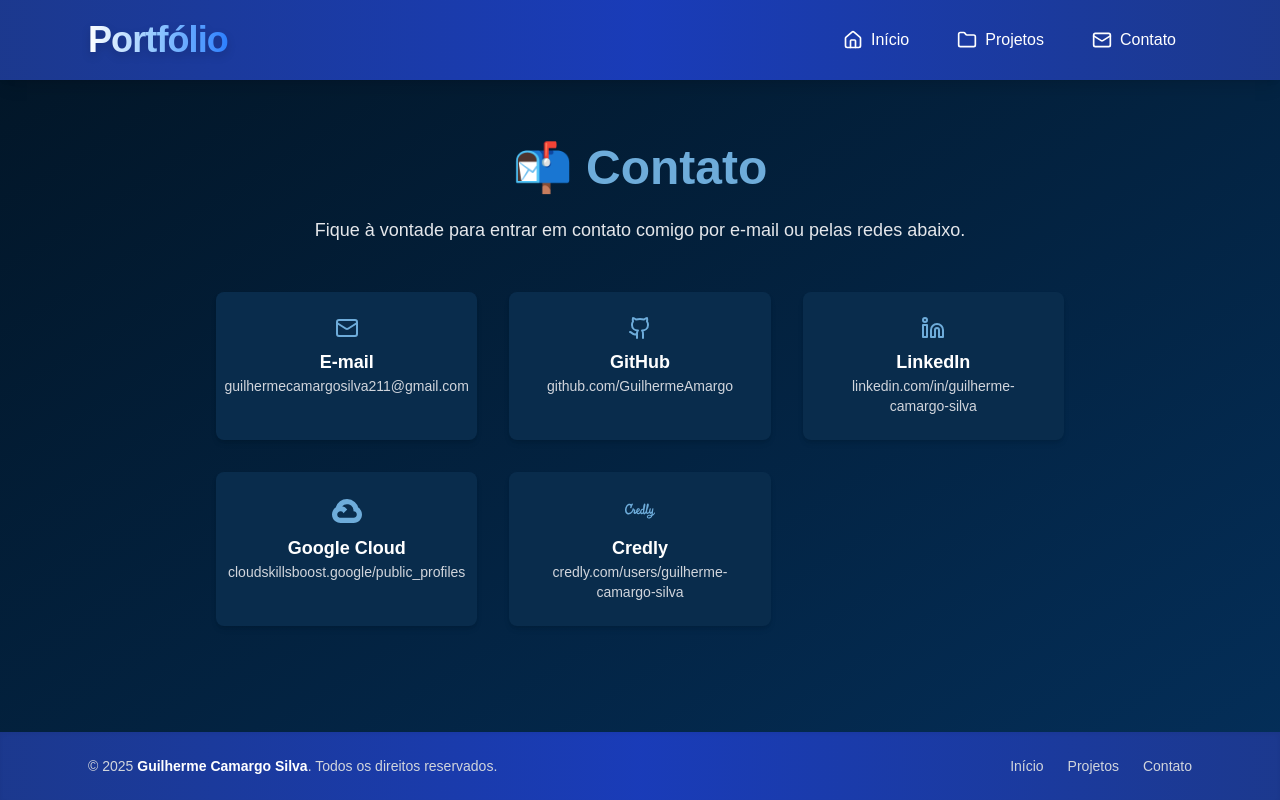
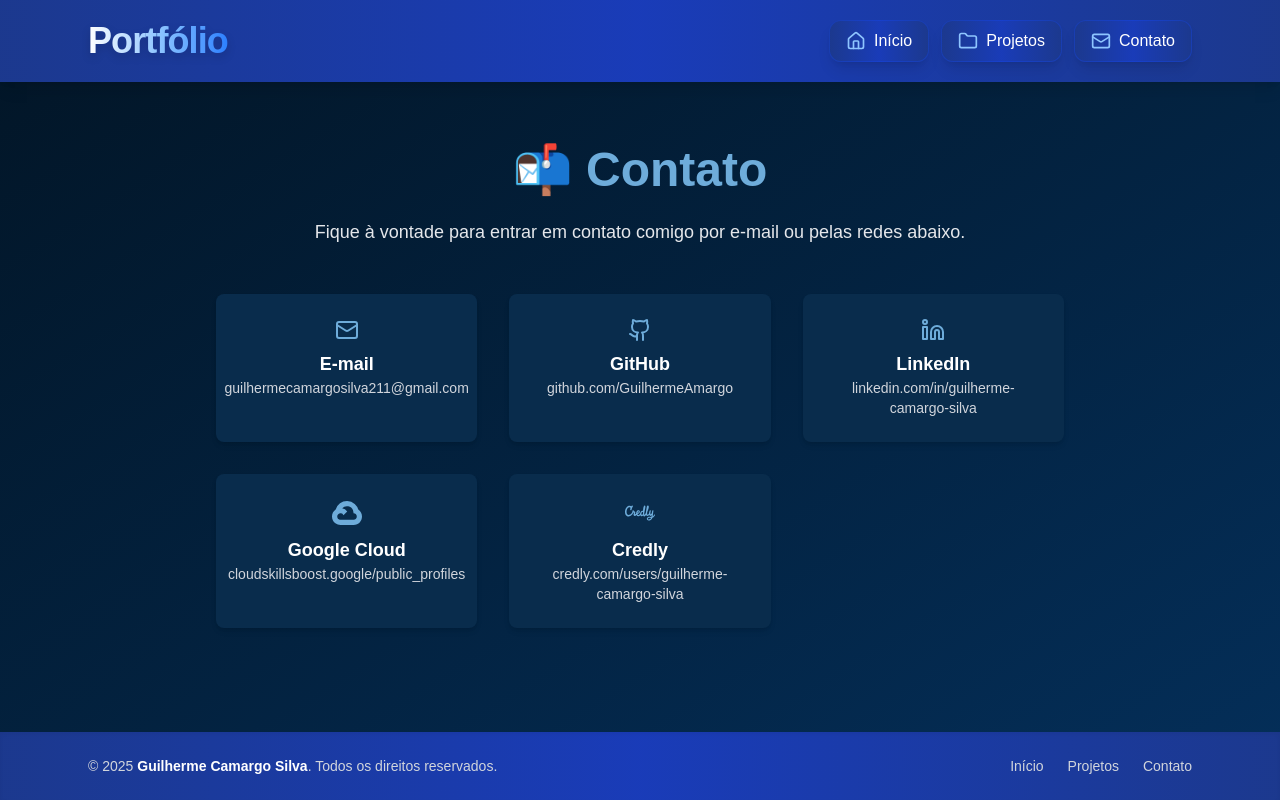
Before and after one commit to GuilhermeAmargo/MyPortfolio, a Next.js app: page /contact in a window 1280 px wide. Built offline with nearby package versions, Linux system fonts and the light colour scheme.

Commit message:
feat: responsive tabs

```diff
--- a/src/app/page.tsx
+++ b/src/app/page.tsx
@@ -3,7 +3,6 @@
 import { motion } from "framer-motion";
 import Image from "next/image";
 import { Download } from 'lucide-react';
-
 
 import 'swiper/css';
 import 'swiper/css/navigation';
@@ -14,13 +13,13 @@
 
 export default function Home() {
   return (
-    <div className="flex flex-col min-h-screen text-white bg-gradient-to-br from-[#021526] to-[#042f5a]">
+    <div className="flex flex-col min-h-screen text-white bg-gradient-to-br from-[#021526] to-[#042f5a] overflow-x-hidden">
       <Header />
 
-      <main className="flex-grow">
+      <main className="flex-grow overflow-x-hidden">
         {/* Banner animado */}
         <motion.div
-          className="flex justify-center pt-10"
+          className="flex justify-center pt-10 px-2 sm:px-6"
           initial={{ opacity: 0 }}
           animate={{ opacity: 1 }}
           transition={{ duration: 1 }}
@@ -28,13 +27,13 @@
           <img
             src="https://readme-typing-svg.demolab.com?font=Inconsolata&weight=500&size=50&duration=4000&pause=4000&color=6EACDA&center=true&vCenter=true&multiline=true&repeat=true&random=false&width=1300&height=140&lines=%F0%9F%91%8B+Ol%C3%A1!+Seja+bem-vindo(a)!"
             alt="Typing Banner"
-            className="w-full max-w-screen-xl"
+            className="w-full max-w-screen-xl h-auto"
           />
         </motion.div>
 
         {/* Imagem principal */}
         <motion.div
-          className="flex flex-col items-center justify-start px-4 pt-4 pb-10"
+          className="flex flex-col items-center justify-start px-4 pt-4 pb-10 sm:px-6"
           initial={{ scale: 0.95, opacity: 0 }}
           animate={{ scale: 1, opacity: 1 }}
           transition={{ duration: 0.8 }}
@@ -44,12 +43,12 @@
             alt="Banner"
             width={800}
             height={300}
-            className="rounded-lg shadow-2xl w-full max-w-4xl"
+            className="rounded-lg shadow-2xl w-full max-w-4xl h-auto"
           />
         </motion.div>
 
         {/* Introdução */}
-        <div className="flex flex-col sm:flex-row items-center justify-center px-6 py-14 gap-10 bg-[#03346E] shadow-inner">
+        <div className="flex flex-col sm:flex-row items-center justify-center px-4 sm:px-6 py-14 gap-10 bg-[#03346E] shadow-inner text-center sm:text-left">
           <Image
             src="/images/profile.jpg"
             alt="Imagem de introdução"
@@ -57,14 +56,12 @@
             height={280}
             className="rounded-full shadow-xl border-4 border-[#6EACDA]"
           />
-          <div className="max-w-xl text-center sm:text-left">
-            <h2 className="text-4xl font-bold mb-4 text-[#6EACDA]">Introdução</h2>
-            <p className="text-lg leading-relaxed">
+          <div className="max-w-xl">
+            <h2 className="text-3xl sm:text-4xl font-bold mb-4 text-[#6EACDA]">Introdução</h2>
+            <p className="text-base sm:text-lg leading-relaxed">
               Este é um portfólio onde você encontrará informações sobre meus projetos,
               experiências e habilidades. Sinta-se à vontade para explorar.
             </p>
-
-            {/* Botão "Baixar CV" */}
             <a
               href="/Currículo.pdf"
               download
@@ -77,20 +74,20 @@
         </div>
 
         {/* Formação e Experiência */}
-        <section className="text-center px-6 py-12">
-          <h2 className="text-4xl font-bold mb-6 text-[#6EACDA]">🎓 Formação e 💼 Experiência</h2>
-          <p className="text-lg mb-2">
+        <section className="text-center px-4 sm:px-6 py-12">
+          <h2 className="text-3xl sm:text-4xl font-bold mb-6 text-[#6EACDA]">🎓 Formação e 💼 Experiência</h2>
+          <p className="text-base sm:text-lg mb-2">
             Atualmente cursando <strong>Análise e Desenvolvimento de Sistemas</strong> na Faculdade SENAI Gaspar Ricardo Júnior.
           </p>
-          <p className="text-lg">
+          <p className="text-base sm:text-lg">
             Estagiário na <strong>2RP NET</strong>.
           </p>
         </section>
 
         {/* Habilidades */}
-        <section className="text-center px-6 py-14 bg-[#042a53]">
-          <h2 className="text-4xl font-bold mb-8 text-[#6EACDA]">🌟 Habilidades em Desenvolvimento</h2>
-          <div className="grid grid-cols-2 sm:grid-cols-4 md:grid-cols-7 gap-8 justify-center">
+        <section className="text-center px-4 sm:px-6 py-14 bg-[#042a53]">
+          <h2 className="text-3xl sm:text-4xl font-bold mb-8 text-[#6EACDA]">🌟 Habilidades em Desenvolvimento</h2>
+          <div className="grid grid-cols-3 sm:grid-cols-4 md:grid-cols-6 lg:grid-cols-7 gap-6 sm:gap-8 justify-center items-center">
             {[
               'java', 'python', 'arduino', 'postgresql', 'html5', 'css3',
               'javascript', 'googlecloud', 'csharp', 'react', 'typescript',
@@ -114,22 +111,20 @@
         </section>
 
         {/* Estatísticas GitHub */}
-        <section className="text-center py-14">
-          <h2 className="text-4xl font-bold mb-8 text-[#6EACDA]">📊 Estatísticas do GitHub</h2>
+        <section className="text-center py-14 px-4 sm:px-6">
+          <h2 className="text-3xl sm:text-4xl font-bold mb-8 text-[#6EACDA]">📊 Estatísticas do GitHub</h2>
           <div className="flex flex-wrap justify-center gap-6">
             <img
               loading="lazy"
-              height="180em"
               src="https://github-readme-stats.vercel.app/api/top-langs/?username=GuilhermeAmargo&layout=compact&langs_count=7&theme=dracula&v=1"
               alt="Top Languages"
-              className="rounded-md shadow-lg"
+              className="rounded-md shadow-lg max-w-full"
             />
             <img
               loading="lazy"
-              height="180em"
               src="https://github-readme-stats.vercel.app/api?username=GuilhermeAmargo&show_icons=true&theme=dracula&include_all_commits=true&count_private=true&v=1"
               alt="GitHub Stats"
-              className="rounded-md shadow-lg"
+              className="rounded-md shadow-lg max-w-full"
             />
           </div>
         </section>
--- a/src/components/Header.tsx
+++ b/src/components/Header.tsx
@@ -1,21 +1,81 @@
+'use client';
+
 import Link from 'next/link';
-import { Home, Folder, Mail } from 'lucide-react';
+import { useState } from 'react';
+import { Home, Folder, Mail, Menu, X } from 'lucide-react';
 
 export default function Header() {
+  const [menuOpen, setMenuOpen] = useState(false);
+
   return (
     <header className="bg-gradient-to-r from-blue-900 via-blue-800 to-blue-900 shadow-lg">
-      <div className="max-w-6xl mx-auto px-6 py-5 flex items-center">
-        <h1 className="text-4xl font-extrabold tracking-tight mr-auto">
+      <div className="max-w-6xl mx-auto px-6 py-5 flex items-center justify-between">
+        <h1 className="text-3xl sm:text-4xl font-extrabold tracking-tight">
           <span className="bg-gradient-to-r from-white via-blue-300 to-blue-500 text-transparent bg-clip-text drop-shadow-lg">
             Portfólio
           </span>
         </h1>
-        <nav className="flex gap-4 text-base items-center">
-          <NavItem href="/" icon={<Home className="w-5 h-5" />} label="Início" />
-          <NavItem href="/projects" icon={<Folder className="w-5 h-5" />} label="Projetos" />
-          <NavItem href="/contact" icon={<Mail className="w-5 h-5" />} label="Contato" />
+
+        {/* Menu Desktop */}
+        <nav className="hidden md:flex gap-3 items-center">
+          <NavWrapper>
+            <NavItem
+              href="/"
+              icon={<Home className="w-5 h-5 text-blue-300" />}
+              label="Início"
+            />
+          </NavWrapper>
+          <NavWrapper>
+            <NavItem
+              href="/projects"
+              icon={<Folder className="w-5 h-5 text-blue-300" />}
+              label="Projetos"
+            />
+          </NavWrapper>
+          <NavWrapper>
+            <NavItem
+              href="/contact"
+              icon={<Mail className="w-5 h-5 text-blue-300" />}
+              label="Contato"
+            />
+          </NavWrapper>
         </nav>
+
+        {/* Menu Mobile Toggle */}
+        <button
+          onClick={() => setMenuOpen(!menuOpen)}
+          className="md:hidden text-blue-300 hover:text-white transition"
+        >
+          {menuOpen ? <X size={28} /> : <Menu size={28} />}
+        </button>
       </div>
+
+      {/* Menu Mobile */}
+      {menuOpen && (
+        <div className="md:hidden px-6 pb-4 flex flex-col gap-3">
+          <NavWrapper>
+            <NavItem
+              href="/"
+              icon={<Home className="w-5 h-5 text-blue-300" />}
+              label="Início"
+            />
+          </NavWrapper>
+          <NavWrapper>
+            <NavItem
+              href="/projects"
+              icon={<Folder className="w-5 h-5 text-blue-300" />}
+              label="Projetos"
+            />
+          </NavWrapper>
+          <NavWrapper>
+            <NavItem
+              href="/contact"
+              icon={<Mail className="w-5 h-5 text-blue-300" />}
+              label="Contato"
+            />
+          </NavWrapper>
+        </div>
+      )}
     </header>
   );
 }
@@ -39,3 +99,11 @@
     </Link>
   );
 }
+
+function NavWrapper({ children }: { children: React.ReactNode }) {
+  return (
+    <div className="bg-gradient-to-r from-blue-900 via-blue-800 to-blue-900 rounded-xl shadow-lg border border-blue-700/40 hover:shadow-xl transition-all duration-300">
+      {children}
+    </div>
+  );
+}
```
